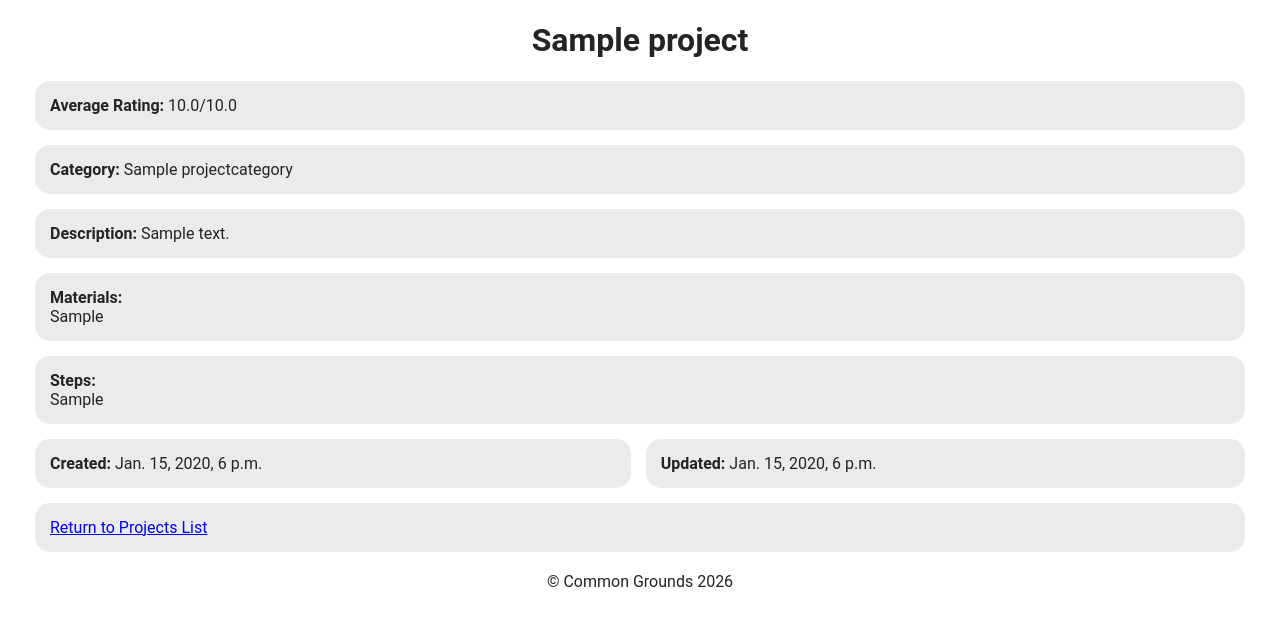
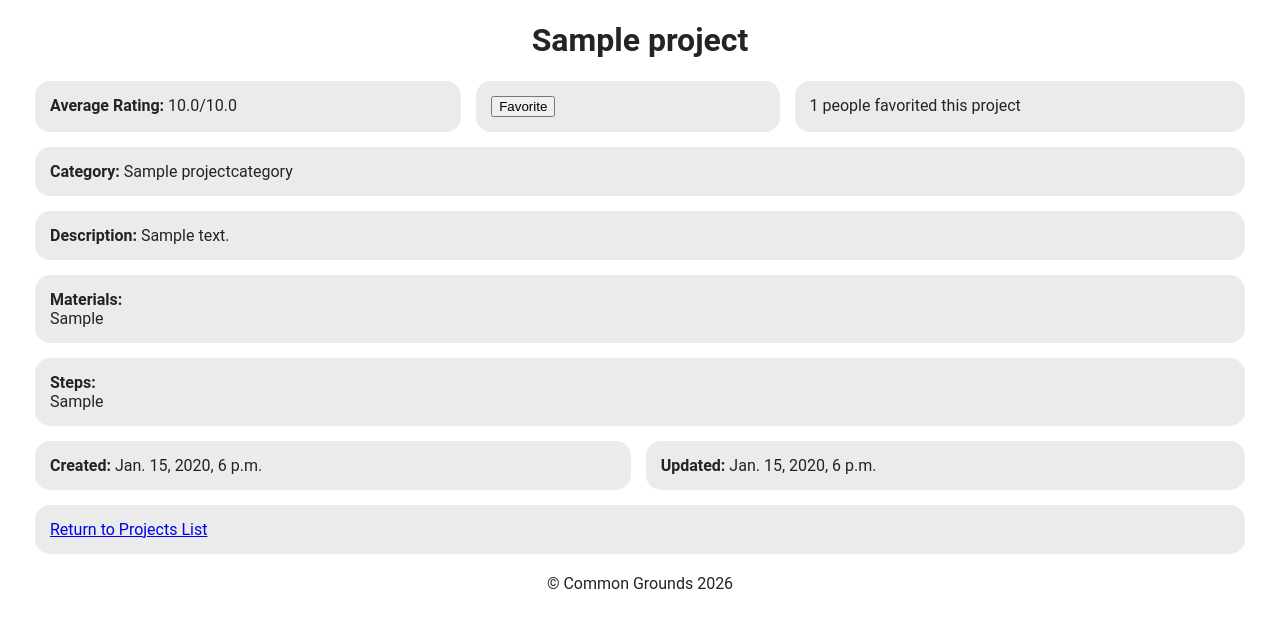
Before and after one commit to jeconiahbautista/commongrounds-AG-17, a Django app: page /diyprojects/project/1/ in a window 1280 px wide. Shown: the part 49-677 px from the top of the page. Run offline with Django 5.2, Linux system fonts and the light colour scheme; tables that the repository leaves empty hold one stand-in row (values such as "Sample post").

Commit message:
Added a favorite button in the detail view.

```diff
--- a/diyprojects/templates/diy-projects_detail.html
+++ b/diyprojects/templates/diy-projects_detail.html
@@ -18,11 +18,26 @@
                     <span><strong>Rate the Project: </strong></span>
                     <input type="number" id="score" name="score" min="1" max="10">
                 </label>
-                <input type="submit" value="Submit">
+                <button type="submit" name="action" value="rate">Submit Rating</button>
             </form>
         </div>
         {% endif %}
         {% endif %}
+        <div class="box">
+            <form action="{% url 'diyprojects:diyprojects_detail' project.pk %}" method="POST">
+                {% csrf_token %}
+                <button type="submit" name="action" value="favorite">
+                    {% if is_favorited %}
+                    Unfavorite
+                    {% else %}
+                    Favorite
+                    {% endif %}
+                </button>
+            </form>
+        </div>
+        <dic class="box">
+            <p>{{ favorite_count }} people favorited this project</p>
+        </dic>
     </div>
     <div class="box"><strong>Category:</strong> {{ project.category.name }}</div>
     <div class="box"><strong>Description:</strong> {{ project.description }}</div>
--- a/diyprojects/templates/diy-projects_list.html
+++ b/diyprojects/templates/diy-projects_list.html
@@ -87,7 +87,7 @@
     </div>
     {% else %}
     <div class="else-main-content">
-        <p><em>No unvisited projects available.</em></p>
+        <p><em>No new projects available.</em></p>
     </div>
     {% endif %}
 </div>
--- a/diyprojects/views.py
+++ b/diyprojects/views.py
@@ -1,5 +1,5 @@
 from django.shortcuts import redirect, render
-from .models import Project, ProjectRating
+from .models import Project, ProjectRating, Favorite
 from django.contrib.auth.decorators import login_required
 from django.db.models import Q
 from .forms import ProjectRatingForm
@@ -44,23 +44,42 @@ def diyprojects_detail(request, pk):
     else:
         average_rating = None
 
+    favorite_count = Favorite.objects.filter(project=project).count()
+
     existing_rating = None
+    is_favorited = False
+
     if request.user.is_authenticated:
         existing_rating = ProjectRating.objects.filter(
             project=project, profile=request.user.profile
         ).first()
+        is_favorited = Favorite.objects.filter(
+            project=project, profile=request.user.profile
+        ).exists()
 
     if request.method == "POST":
         if not request.user.is_authenticated:
             return redirect("login")
 
-        form = ProjectRatingForm(request.POST)
-        if form.is_valid():
-            ProjectRating.objects.create(
-                project=project,
-                profile=request.user.profile,
-                score=form.cleaned_data["score"],
-            )
+        action = request.POST.get("action")
+
+        if action == "rate":
+            form = ProjectRatingForm(request.POST)
+            if form.is_valid():
+                ProjectRating.objects.create(
+                    project=project,
+                    profile=request.user.profile,
+                    score=form.cleaned_data["score"],
+                )
+                return redirect("diyprojects:diyprojects_detail", pk=project.pk)
+        elif action == "favorite":
+            favorite = Favorite.objects.filter(
+                project=project, profile=request.user.profile
+            ).first()
+            if favorite:
+                favorite.delete()
+            else:
+                Favorite.objects.create(project=project, profile=request.user.profile)
             return redirect("diyprojects:diyprojects_detail", pk=project.pk)
     else:
         form = ProjectRatingForm()
@@ -70,6 +89,8 @@ def diyprojects_detail(request, pk):
         "average_rating": average_rating,
         "existing_rating": existing_rating,
         "form": form,
+        "is_favorited": is_favorited,
+        "favorite_count": favorite_count,
     }
 
     return render(request, "diy-projects_detail.html", ctx)
```
